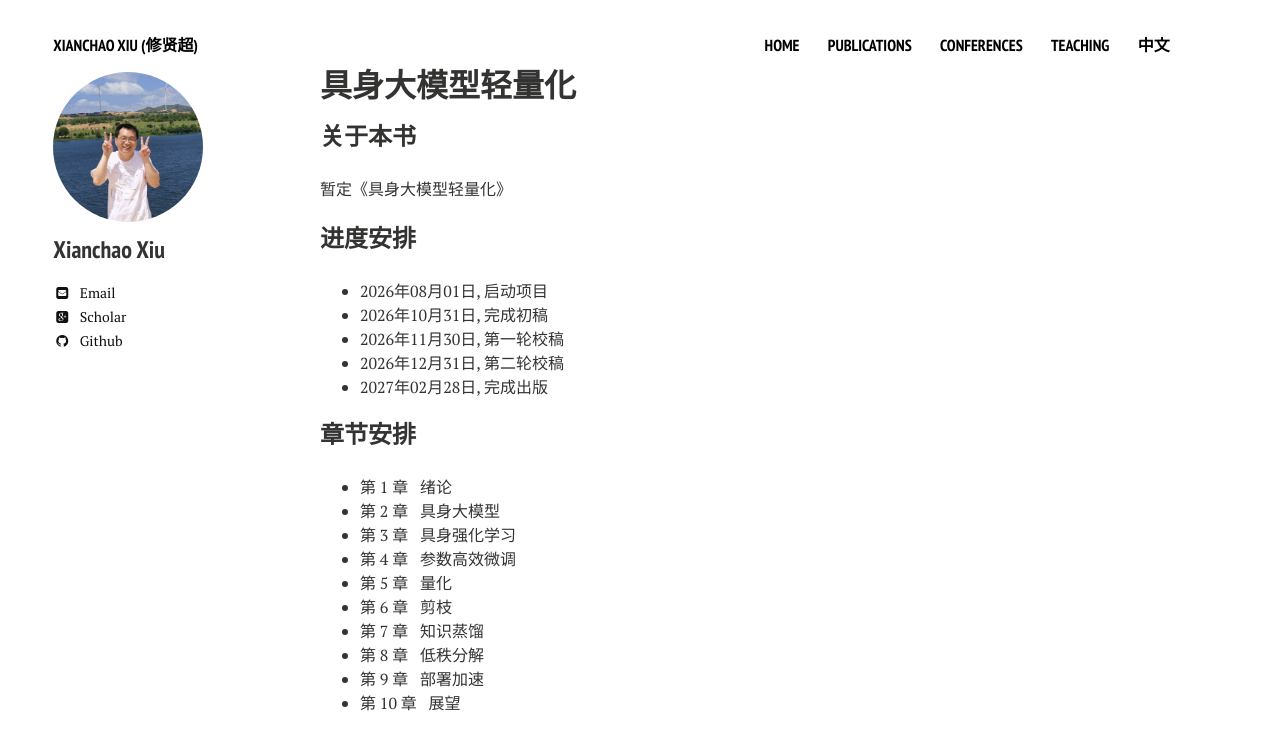
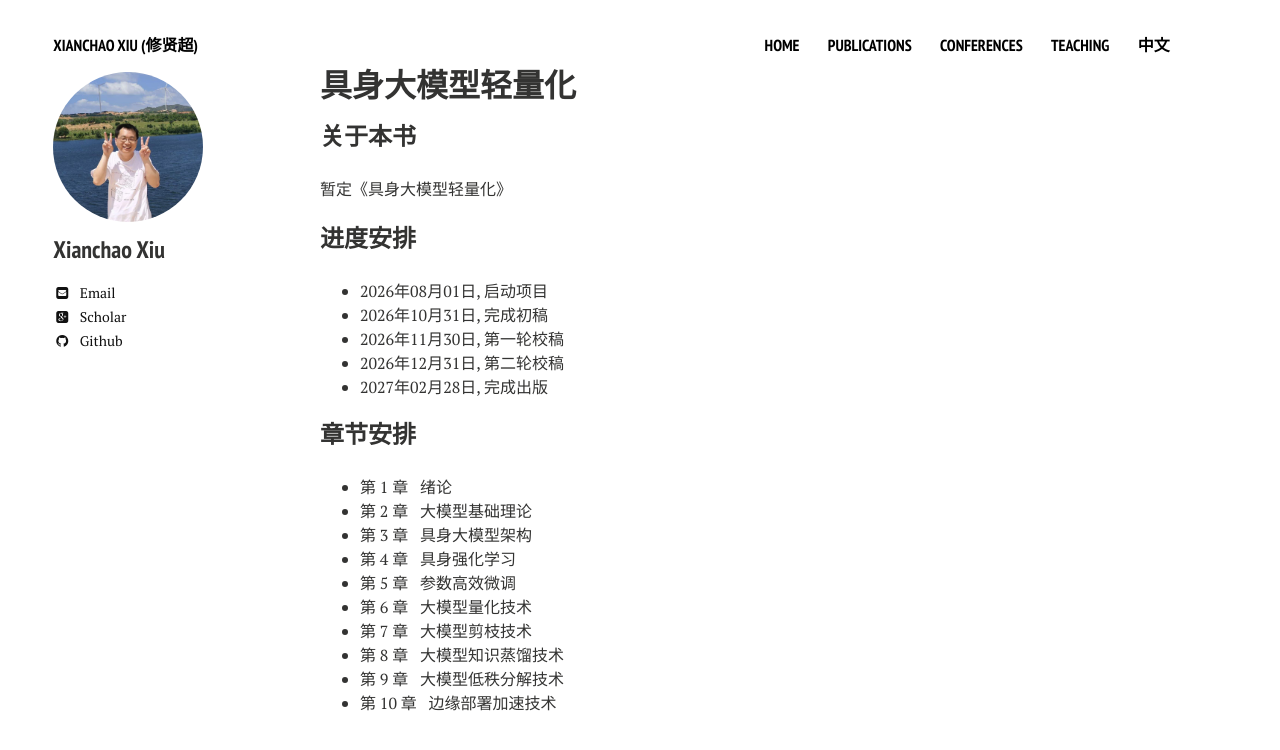
Before and after one commit to xianchaoxiu/xianchaoxiu.github.io, a Jekyll site: the page built from chinese/books/EAI/index.md, in a window 1280 px wide. Shown: the top 750 px of the page. Built offline with Jekyll 4.4.1, drawn with Linux system fonts in a browser that asks for light colours; nearby versions of some CDN libraries.

Commit message:
Update index.md

```diff
--- a/chinese/books/EAI/index.md
+++ b/chinese/books/EAI/index.md
@@ -19,12 +19,12 @@ share: false
 
 ### 章节安排
 * 第 1 章 &nbsp;  绪论 <br>
-* 第 2 章 &nbsp;  具身大模型 <br>
-* 第 3 章 &nbsp;  具身强化学习 <br>
-* 第 4 章 &nbsp;  参数高效微调<br>
-* 第 5 章 &nbsp;  量化 <br>
-* 第 6 章 &nbsp;  剪枝 <br>
-* 第 7 章 &nbsp;  知识蒸馏<br>
-* 第 8 章 &nbsp;  低秩分解 <br>
-* 第 9 章 &nbsp;  部署加速 <br>
-* 第 10 章 &nbsp;  展望 <br>
+* 第 2 章 &nbsp;  大模型基础理论 <br>
+* 第 3 章 &nbsp;  具身大模型架构 <br>
+* 第 4 章 &nbsp;  具身强化学习 <br>
+* 第 5 章 &nbsp;  参数高效微调 <br>
+* 第 6 章 &nbsp;  大模型量化技术 <br>
+* 第 7 章 &nbsp;  大模型剪枝技术 <br>
+* 第 8 章 &nbsp;  大模型知识蒸馏技术 <br>
+* 第 9 章 &nbsp;  大模型低秩分解技术 <br>
+* 第 10 章 &nbsp;  边缘部署加速技术 <br>
```
